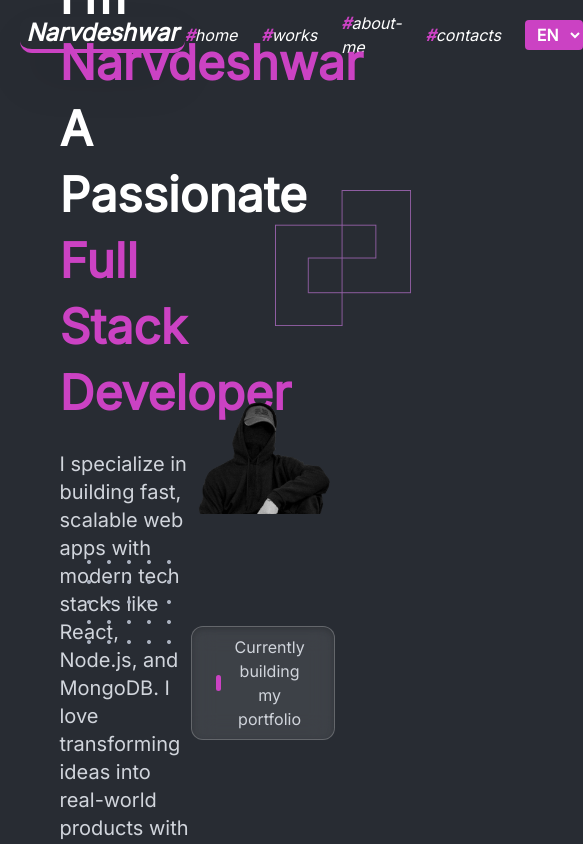
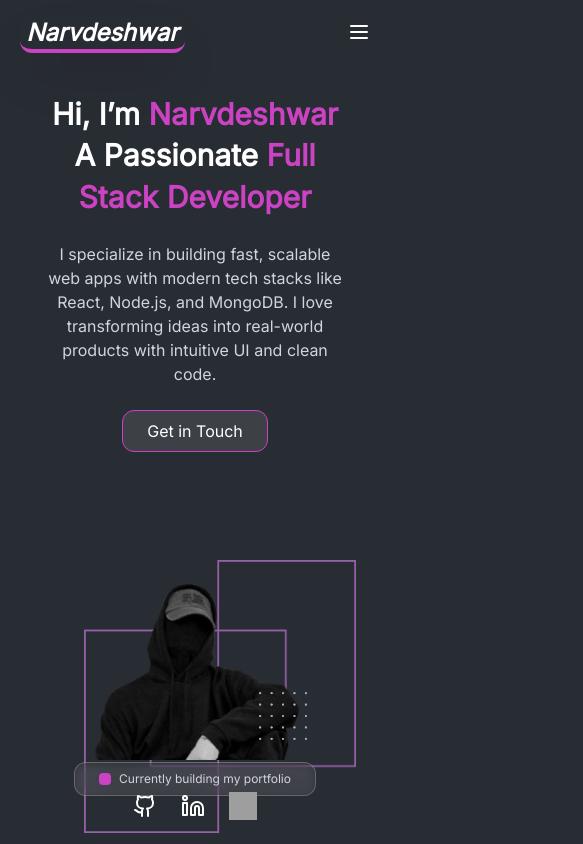
Before and after one commit to Narvdeshwar/portfolio, a React (Vite) app: page / in a window 390 px wide. Shown: the top 844 px of the page, 583 px wide, since content can reach past the window. Built offline with nearby package versions, Linux system fonts and the light colour scheme; grey boxes are pictures that could not be loaded.

Commit message:
fixing required for resposiveness

```diff
--- a/src/App.jsx
+++ b/src/App.jsx
@@ -1,3 +1,4 @@
+import Footer from "./components/layout/Footer";
 import Header from "./components/layout/Header";
 import Homepage from "./components/pages/Home/Homepage";
 
@@ -6,6 +7,7 @@ function App() {
     <div className="main mx-auto">
       <Header />
       <Homepage />
+      <Footer/>
     </div>
   );
 }
--- a/src/assets/index.js
+++ b/src/assets/index.js
@@ -1,4 +1,4 @@
-import Hero from "./hero.png";
+import Hero from "./Hero.png";
 import bgdesign from "./bgdesign.png";
 import dot from "./dot.png";
 import herosecond from "./herosecond.png";
--- a/src/components/layout/Footer.jsx
+++ b/src/components/layout/Footer.jsx
@@ -0,0 +1,34 @@
+import { BsGithub } from "react-icons/bs";
+import { LiaLinkedin } from "react-icons/lia";
+import { SiLeetcode } from "react-icons/si";
+
+function Footer() {
+  return (
+    <div className="border-t mb-3">
+      <div className="grid grid-cols-2 place-items-center mt-3 w-[100%]">
+        <div className="">
+          <p className="border-b-4 p-1 border-[#cb42c3] rounded-md">
+            Narvdeshwar
+          </p>
+        </div>
+        <div className="w-fit-content  flex flex-col items-center border border-gray-500 p-3 rounded-md gap-1 text-gray-400">
+          <p>Media</p>
+          <p className="flex gap-3 items-center">
+            <a href="">
+              <BsGithub />
+            </a>
+            <a href="">
+              <LiaLinkedin />
+            </a>
+            <a href="">
+              <SiLeetcode />
+            </a>
+          </p>
+        </div>
+      </div>
+      <p className="text-center text-gray-500"> &copy; Made by Narvdeshwar</p>
+    </div>
+  );
+}
+
+export default Footer;
--- a/src/components/layout/Header.jsx
+++ b/src/components/layout/Header.jsx
@@ -1,28 +1,67 @@
-import { Link } from 'react-router-dom'
-import navdata from '../../constants/navdata'
+import { useState } from "react";
+import { Link } from "react-router-dom";
+import { Menu, X } from "lucide-react"; // icons for mobile menu
+import navdata from "../../constants/navdata";
 
 function Header() {
+  const [isOpen, setIsOpen] = useState(false);
+
   return (
-        <div className=' h-[70px] flex justify-between items-center w-[90%] mx-auto'>
-            <div className='flex items-baseline'>
-                <p className='text-2xl italic font-semibold border-[#cb42c3] border-b-4 rounded-xl shadow-2xl'>
-                    &nbsp;Narvdeshwar&nbsp;</p>
+    <header className="h-[70px] flex justify-between items-center w-[90%] mx-auto relative">
+      {/* Logo */}
+      <div className="flex items-baseline">
+        <p className="text-2xl italic font-semibold border-[#cb42c3] border-b-4 rounded-xl shadow-2xl">
+          &nbsp;Narvdeshwar&nbsp;
+        </p>
       </div>
-            <div className="flex gap-6 items-center">
+
+      {/* Desktop Menu */}
+      <nav className="hidden md:flex gap-6 items-center">
         {navdata.map((item, index) => (
-                    <Link to={item.link} key={index} className="text-white hover:text-[C778DD] transition-all italic">
-                        <span className='text-[#cb42c3] font-bold'>#</span>{item.title}
+          <Link
+            to={item.link}
+            key={index}
+            className="text-white hover:text-[#C778DD] transition-all italic"
+          >
+            <span className="text-[#cb42c3] font-bold">#</span>
+            {item.title}
           </Link>
         ))}
         <select className="bg-[#cb42c3] text-white px-2 py-1 rounded outline-none cursor-pointer font-bold">
-                    <option value="english" className='cursor-pointer'>EN</option>
+          <option value="english">EN</option>
           <option value="hindi">HI</option>
         </select>
+      </nav>
 
+      {/* Mobile Hamburger */}
+      <div className="md:hidden">
+        <button onClick={() => setIsOpen(!isOpen)}>
+          {isOpen ? <X className="text-white" /> : <Menu className="text-white" />}
+        </button>
       </div>
 
+      {/* Mobile Dropdown Menu */}
+      {isOpen && (
+        <div className="absolute top-[70px] right-0 bg-[#1a1a1a] w-48 rounded-lg shadow-lg p-4 flex flex-col gap-4 md:hidden z-50">
+          {navdata.map((item, index) => (
+            <Link
+              to={item.link}
+              key={index}
+              onClick={() => setIsOpen(false)}
+              className="text-white hover:text-[#C778DD] transition-all italic"
+            >
+              <span className="text-[#cb42c3] font-bold">#</span>
+              {item.title}
+            </Link>
+          ))}
+          <select className="bg-[#cb42c3] text-white px-2 py-1 rounded outline-none cursor-pointer font-bold">
+            <option value="english">EN</option>
+            <option value="hindi">HI</option>
+          </select>
         </div>
-    )
+      )}
+    </header>
+  );
 }
 
-export default Header
+export default Header;
--- a/src/components/pages/Home/Homepage.jsx
+++ b/src/components/pages/Home/Homepage.jsx
@@ -3,6 +3,7 @@ import HeroSection from "./comp/HeroSection";
 import ProjectComp from "./comp/ProjectComp";
 import { SkillsComp } from "./comp/SkillsComp";
 import AboutComp from "./comp/AboutComp";
+import ContactComp from "./comp/ContactComp";
 function Homepage() {
   return (
     <>
@@ -13,6 +14,7 @@ function Homepage() {
       </div>
       <SkillsComp />
       <AboutComp />
+      <ContactComp />
     </>
   );
 }
--- /dev/null
+++ b/src/components/pages/Home/comp/ContactComp.jsx
@@ -0,0 +1,29 @@
+import { PhoneIcon } from 'lucide-react'
+
+import { MdEmail } from 'react-icons/md'
+
+function ContactComp() {
+    return (
+        <div className="w-[90%] mx-auto flex flex-col gap-6 p-5">
+            {/* Header */}
+            <div className="flex items-center w-full">
+                <p className="text-5xl font-bold">
+                    <span className="text-[#cb42c3] italic"># </span>Contacts
+                </p>
+                <p className="w-[50%] bg-[#cb42c3] h-1 ml-2"></p>
+            </div>
+            <div className='grid grid-cols-2 place-content-center gap-6'>
+                <div className='p-10 text-gray-400 text-[20px]'>I’m interested in freelance opportunities. However, if you have other request or question, don’t hesitate to contact me!</div>
+                <div className='flex justify-center'>
+                    <div className='border border-gray-500 w-fit p-6 rounded-md flex flex-col gap-2 text-gray-500'>
+                        <p>Message me here!</p>
+                        <p className='flex items-center gap-3'><MdEmail className='size-8' /> <a href="mailto:narvdeshwaar@gmail.com">narvdeshwaar@gmail.com</a></p>
+                        <p className='flex items-center gap-3 pl-1'><PhoneIcon className='size-6' /> <a href="tel:8787205784">8787205784</a></p>
+                    </div>
+                </div>
+            </div>
+        </div>
+    )
+}
+
+export default ContactComp
--- a/src/components/pages/Home/comp/HeroSection.jsx
+++ b/src/components/pages/Home/comp/HeroSection.jsx
@@ -4,42 +4,49 @@ import Button from "../../../atoms/Button";
 
 function HeroSection() {
   return (
-    <div className="h-[calc(100vh-70px)] flex justify-between p-10 items-center w-[90%] mx-auto">
+    <div className="h-[calc(100vh-70px)] flex flex-col md:flex-row justify-between p-6 md:p-10 items-center w-[90%] mx-auto gap-10">
       {/* left */}
-      <div className="w-1/2 space-y-6">
-        <p className="text-5xl font-extrabold leading-snug">
+      <div className="w-full md:w-1/2 space-y-6 text-center md:text-left">
+        <p className="text-3xl sm:text-4xl md:text-5xl font-extrabold leading-snug">
           Hi, I’m <span className="text-[#cb42c3]">Narvdeshwar</span>
-          <br />A Passionate{" "}
+          <br />
+          A Passionate{" "}
           <span className="text-[#cb42c3]">Full Stack Developer</span>
         </p>
-        <p className="text-xl text-gray-300 max-w-xl">
+        <p className="text-base sm:text-lg md:text-xl text-gray-300 max-w-xl mx-auto md:mx-0">
           I specialize in building fast, scalable web apps with modern tech
           stacks like React, Node.js, and MongoDB. I love transforming ideas
           into real-world products with intuitive UI and clean code.
         </p>
-        <Button title="Get in Touch" variant="primary" />
+        <div className="flex justify-center md:justify-start">
+          <Button title="Get in Touch" variant="primary" />
+        </div>
       </div>
 
       {/* right */}
-      <div className="relative h-full w-1/2 flex justify-center items-center">
+      <div className="relative h-[300px] sm:h-[400px] md:h-full w-full md:w-1/2 flex justify-center items-center">
         <img
           src={bgdesign}
           alt=""
-          className="absolute inset-0 top-20 left-20 opacity-70"
+          className="absolute inset-0 top-10 sm:top-20 left-10 sm:left-20 opacity-70 max-w-[90%] mx-auto"
         />
-        <img src={Hero} alt="Profile Illustration" className="z-10 absolute" />
+        <img
+          src={Hero}
+          alt="Profile Illustration"
+          className="z-10 absolute max-w-[70%] sm:max-w-[60%] md:max-w-full"
+        />
         <img
           src={dot}
           alt=""
-          className="z-20 bottom-40 absolute right-40 size-[84px]"
+          className="z-20 bottom-20 sm:bottom-40 absolute right-10 sm:right-40 size-12 sm:size-[84px]"
         />
 
         <Button
           title="Currently building my portfolio"
-          className="bottom-16 absolute px-3 py-1 flex gap-2 items-center"
+          className="bottom-6 sm:bottom-16 absolute px-3 py-1 flex gap-2 items-center text-xs sm:text-sm"
           variant="default"
         >
-          <div className="size-4 bg-[#cb42c3] rounded"></div>
+          <div className="size-3 sm:size-4 bg-[#cb42c3] rounded"></div>
         </Button>
       </div>
     </div>
--- a/src/components/pages/Home/comp/LeftOverlay.jsx
+++ b/src/components/pages/Home/comp/LeftOverlay.jsx
@@ -1,13 +1,21 @@
 import { GithubIcon, Linkedin } from "lucide-react";
 import { Link } from "react-router-dom";
 import socialUrl from "../../../../constants/socialurls";
+
 function LeftOverlay() {
   return (
-    <div className="md:absolute top-1 left-2 flex flex-col gap-4 p-4">
-      <div className="flex justify-center">
+    <div className="flex md:flex-col gap-4 p-4
+                    fixed bottom-2 left-1/2 -translate-x-1/2
+                    md:translate-x-0 md:left-2 md:top-1
+                    items-center md:items-start z-50">
+
+      {/* Line (only show on desktop) */}
+      <div className="hidden md:flex justify-center">
         <div className="w-1 h-40 bg-white hover:bg-[#cb42c3] rounded-full"></div>
       </div>
-      <div className="flex flex-col items-center gap-4">
+
+      {/* Social Icons */}
+      <div className="flex flex-row md:flex-col items-center gap-6">
         <Link to={socialUrl.github} target="_blank" rel="noopener noreferrer">
           <GithubIcon className="size-6 hover:text-[#cb42c3]" />
         </Link>
@@ -18,7 +26,7 @@ function LeftOverlay() {
           <img
             src="https://assets.leetcode.com/static_assets/public/images/LeetCode_logo_rvs.png"
             alt="LeetCode"
-            className="size-7"
+            className="size-7 hover:opacity-80"
           />
         </Link>
       </div>
--- a/vite.config.js
+++ b/vite.config.js
@@ -4,6 +4,5 @@ import tailwindcss from '@tailwindcss/vite'
 // https://vite.dev/config/
 export default defineConfig({
   plugins: [react(),tailwindcss()],
-  base: '/portfolio/'
 
 })
```
Also changed, not shown: package.json (+2 -7 lines), 2 other files (tests, documents, lock files or other folders). Lines whose indentation alone changed are shown as unchanged.
